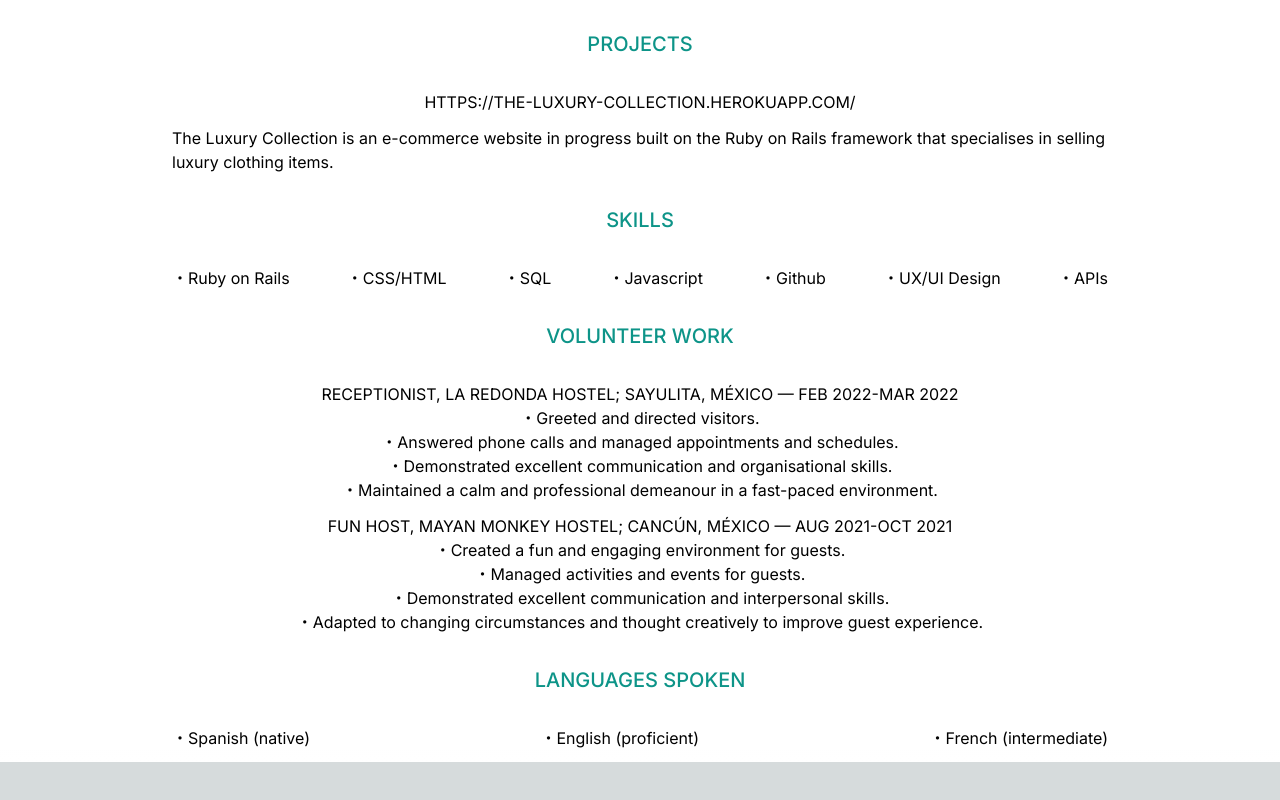
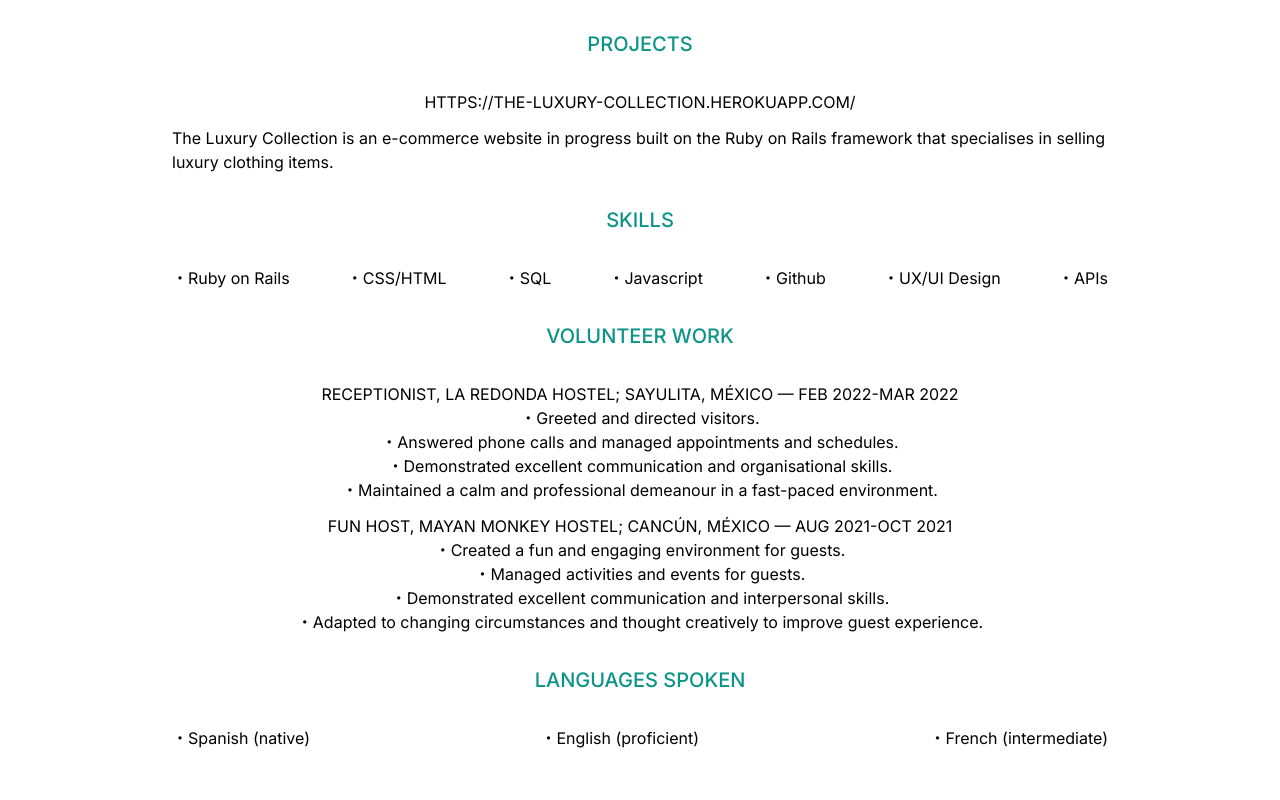
Before and after one commit to StefanyNoguera/my-portfolio, a Next.js app: page /resume in a window 1280 px wide. Shown: the part 610-1410 px from the top of the page. Before the commit the page ends 1372 px from the top, so only its background shows below. Built offline with nearby package versions, Linux system fonts and the light colour scheme.

Commit message:
style change

```diff
--- a/src/app/resume/page.tsx
+++ b/src/app/resume/page.tsx
@@ -80,7 +80,7 @@ export default function Resume() {
 
             <h1 className="text-center text-xl py-8  text-teal-600 font-medium">LANGUAGES SPOKEN</h1>
 
-            <ul className="flex justify-between dark:text-gray-300">
+            <ul className="flex justify-between pb-10 dark:text-gray-300">
               <li>・Spanish (native)</li>
               <li>・English (proficient)</li>
               <li>・French (intermediate)</li>
```
